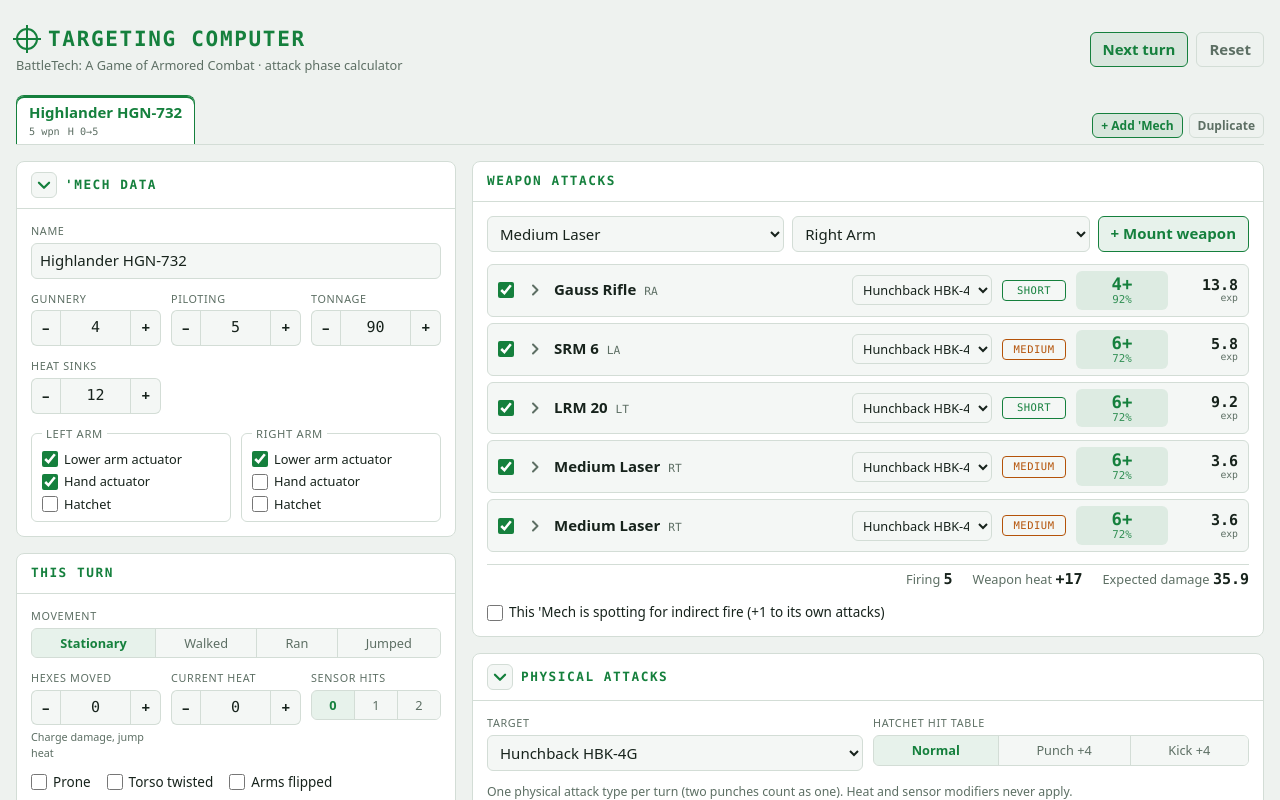
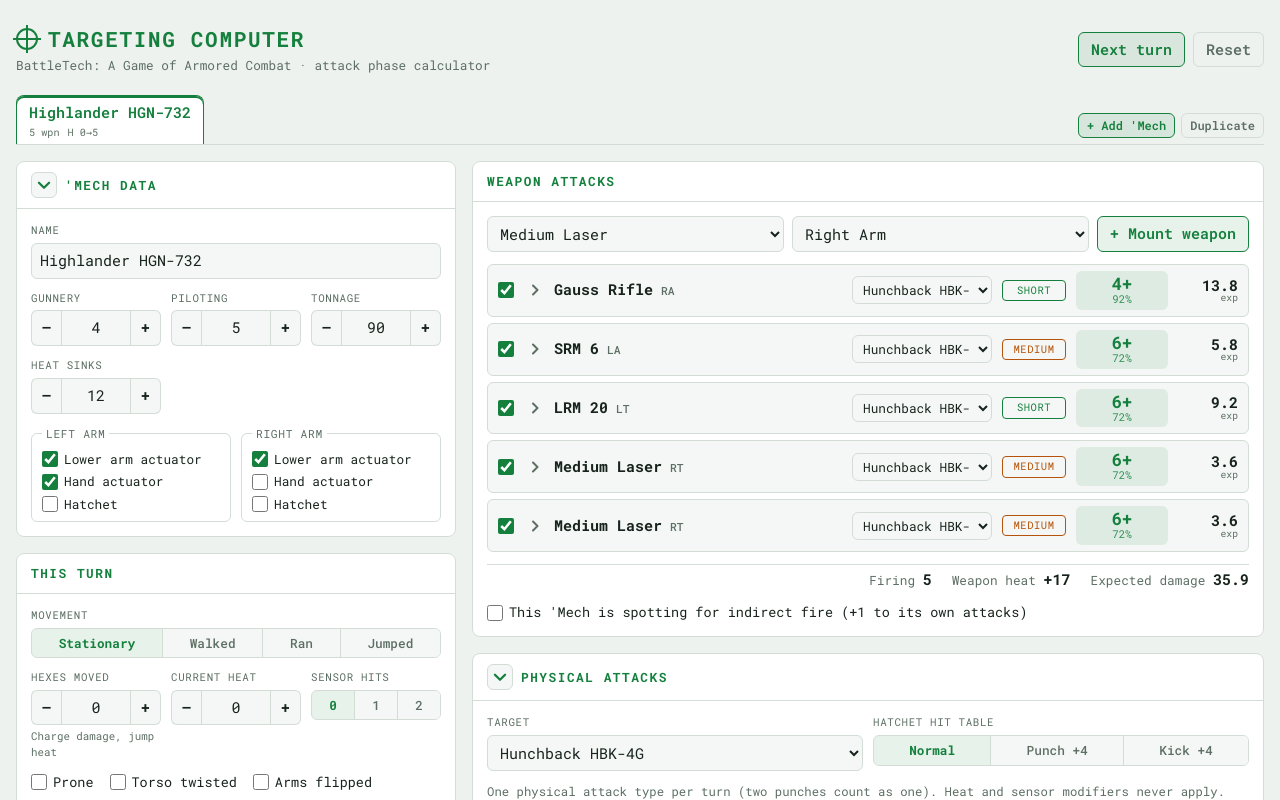
Before and after one commit to nakkim/BattleTech-Targeting-Computer, a React (Vite) app: page / in a window 1280 px wide. Shown: the top 800 px of the page. Built offline with nearby package versions, Linux system fonts and the light colour scheme.

Commit message:
Use Roboto Mono from google fonts

```diff
--- a/index.html
+++ b/index.html
@@ -4,6 +4,12 @@
     <meta charset="UTF-8" />
     <link rel="icon" type="image/svg+xml" href="/favicon.svg" />
     <meta name="viewport" content="width=device-width, initial-scale=1.0" />
+    <link rel="preconnect" href="https://fonts.googleapis.com" />
+    <link rel="preconnect" href="https://fonts.gstatic.com" crossorigin />
+    <link
+      href="https://fonts.googleapis.com/css2?family=Roboto+Mono:wght@400;500;600;700&display=swap"
+      rel="stylesheet"
+    />
     <title>BattleTech Targeting Computer</title>
   </head>
   <body>
--- a/src/index.css
+++ b/src/index.css
@@ -12,11 +12,10 @@
   --red-dim: rgba(248, 113, 113, 0.12);
   --amber-dim: rgba(251, 191, 36, 0.12);
   --blue: #60a5fa;
-  --mono: 'JetBrains Mono', ui-monospace, 'SF Mono', Menlo, Consolas, monospace;
-  --sans: system-ui, -apple-system, 'Segoe UI', Roboto, sans-serif;
+  --mono: 'Roboto Mono', ui-monospace, 'SF Mono', Menlo, Consolas, monospace;
   --radius: 8px;
 
-  font: 15px/1.45 var(--sans);
+  font: 15px/1.45 var(--mono);
   color-scheme: dark;
   color: var(--text);
   background: var(--bg);
```
